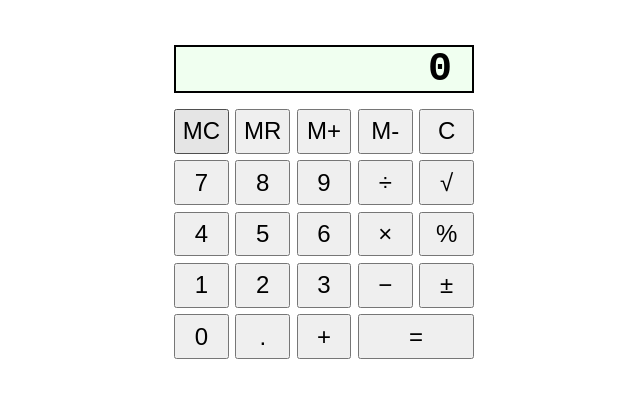
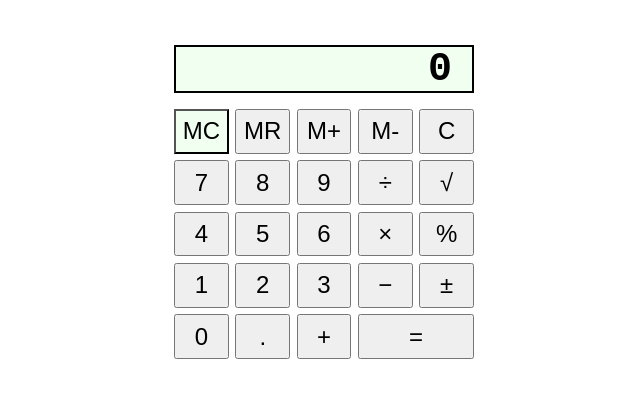
Before and after one commit to diazd01/calculator, a plain HTML site: page index.html in a window 1280 px wide. In both pictures the pointer is over the button "MC". Shown: the part 118-516 px from the top of the page, without its empty margins (316-956 px from the left). Drawn offline with Linux system fonts and the light colour scheme.

Commit message:
Update styles.css

```diff
--- a/styles.css
+++ b/styles.css
@@ -78,4 +78,9 @@ body {
 button {
     font-size: 1.5rem;
     cursor: pointer;
+    outline: none;
 }
+
+button:hover {
+    background-color: #F0FFF0;
+}
```
